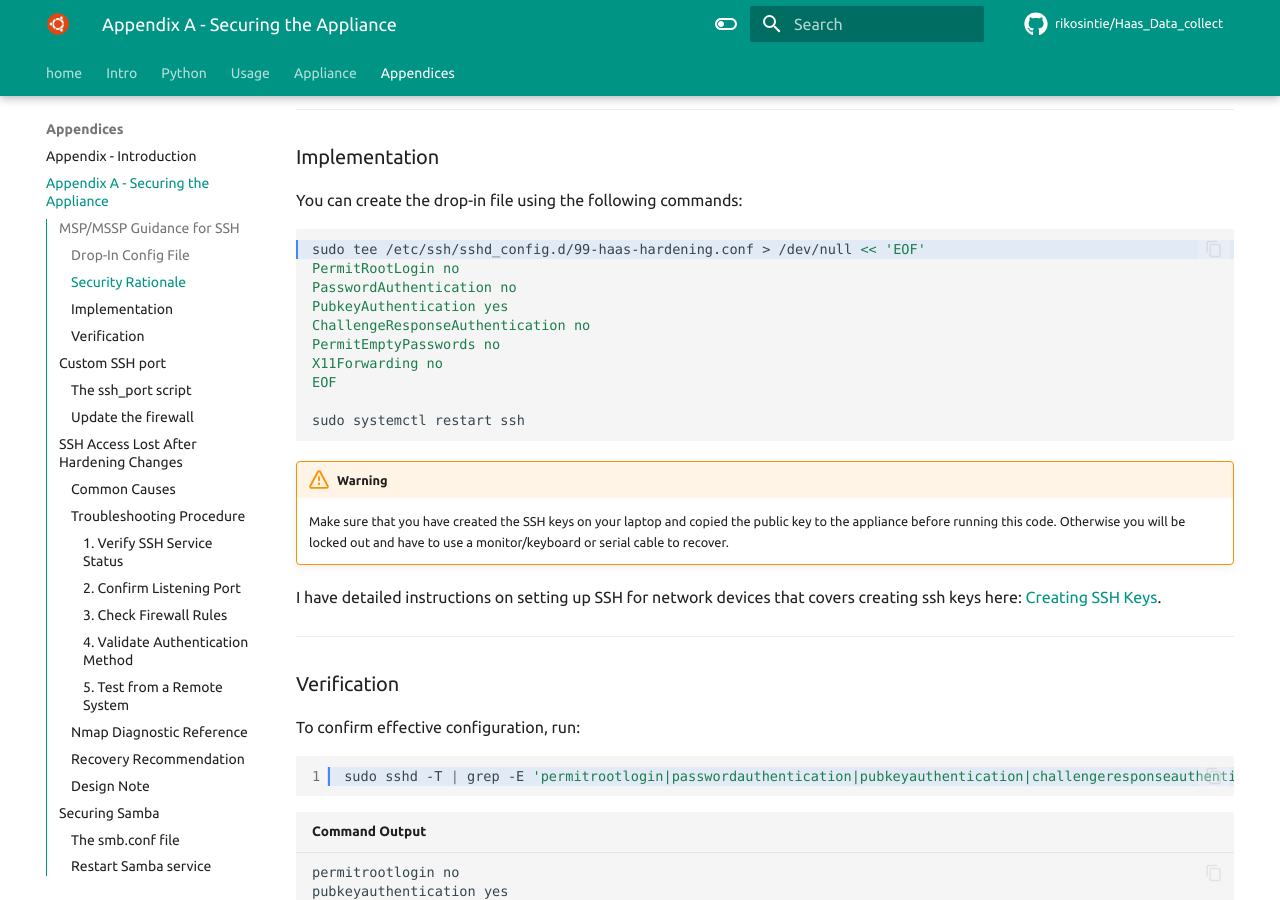
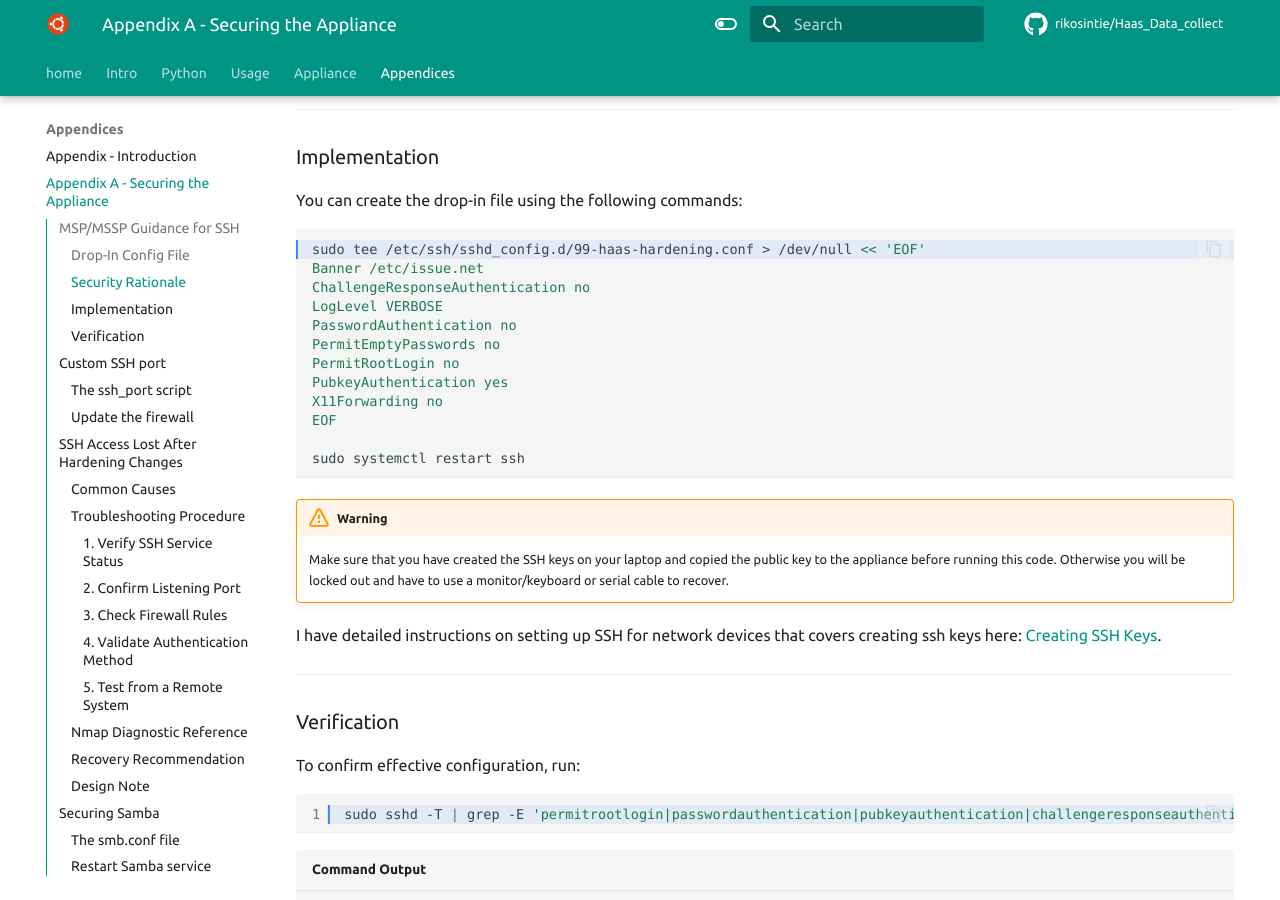
Before and after one commit to rikosintie/Haas_Data_collect, an MkDocs documentation site: the page built from docs/appendices/appendix-a.md, in a window 1280 px wide and 900 px high, scrolled down 3745 px. Built offline with MkDocs 1.6.1 and Material for MkDocs 9.7.7, drawn with Linux system fonts in a browser that asks for light colours; some web fonts are replaced; comment, search, counter and statistics services are not loaded.

Commit message:
Git Title: Added a LogLevel Verbose

````diff
--- a/docs/appendices/appendix-a.md
+++ b/docs/appendices/appendix-a.md
@@ -135,11 +135,13 @@ You can create the drop-in file using the following commands:
 
 ```bash hl_lines='1'
 sudo tee /etc/ssh/sshd_config.d/99-haas-hardening.conf > /dev/null << 'EOF'
+Banner /etc/issue.net
+ChallengeResponseAuthentication no
+LogLevel VERBOSE
+PasswordAuthentication no
+PermitEmptyPasswords no
 PermitRootLogin no
-PasswordAuthentication no
 PubkeyAuthentication yes
-ChallengeResponseAuthentication no
-PermitEmptyPasswords no
 X11Forwarding no
 EOF
 
````
